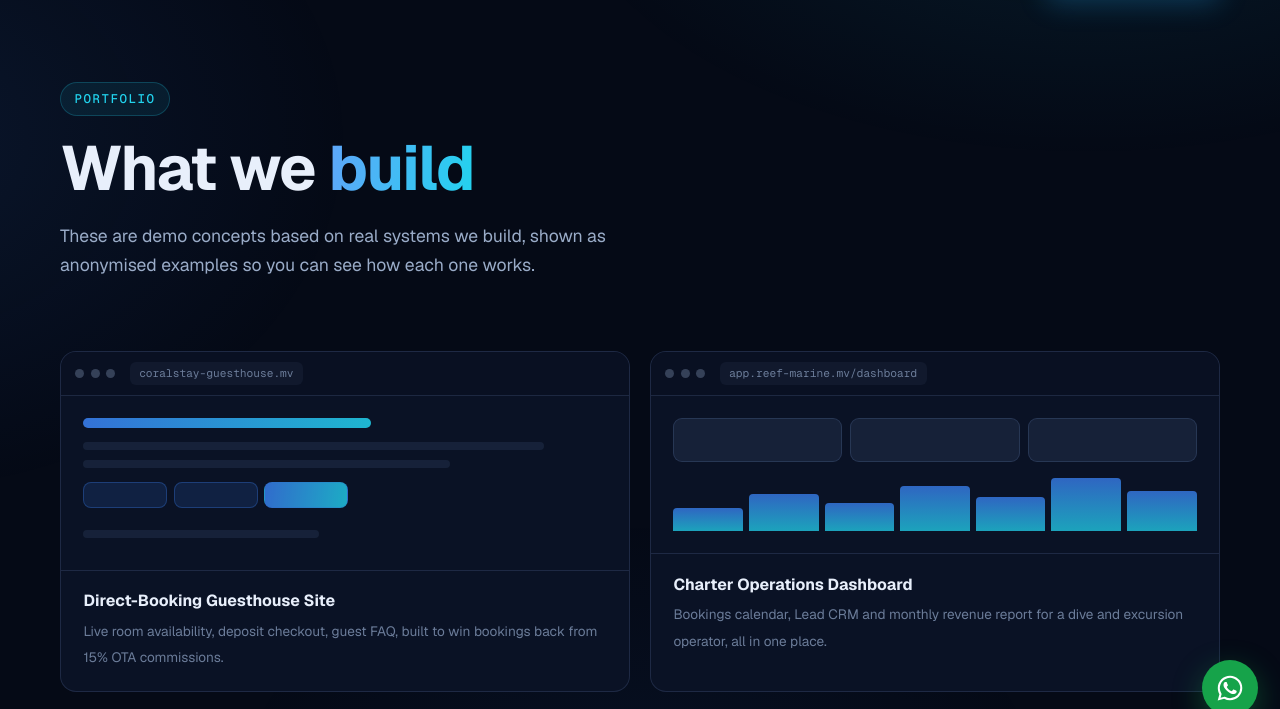
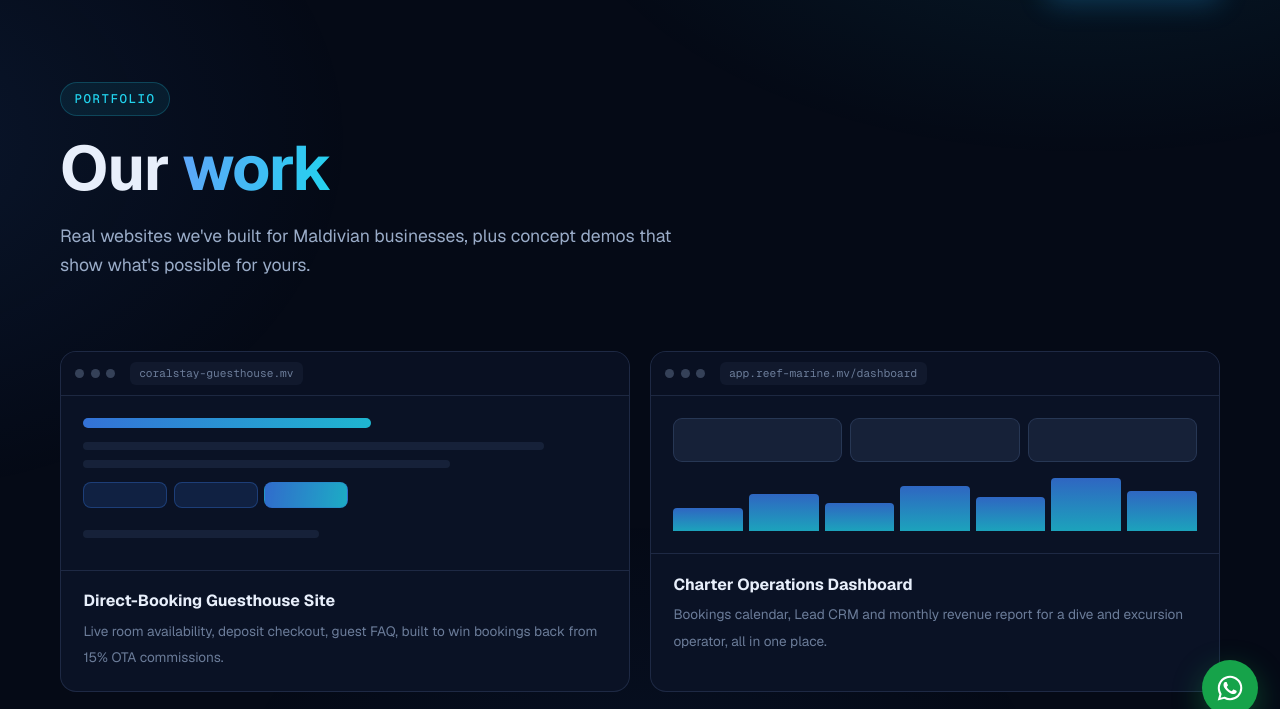
Before and after one commit to rishthaaadmin/KonolhiWeb, a website: page public/portfolio.html in a window 1280 px wide. Shown: the part 62-771 px from the top of the page. Drawn offline with nearby package versions, Linux system fonts and the light colour scheme.

Commit message:
Update portfolio.html

```diff
--- a/public/portfolio.html
+++ b/public/portfolio.html
@@ -28,8 +28,8 @@
   <section class="page-hero">
     <div class="container">
       <span class="eyebrow">Portfolio</span>
-      <h1 style="margin-top:1rem">What we <span class="grad-text">build</span></h1>
-      <p class="lede">These are demo concepts based on real systems we build, shown as anonymised examples so you can see how each one works.</p>
+      <h1 style="margin-top:1rem">Our <span class="grad-text">work</span></h1>
+      <p class="lede">Real websites we've built for Maldivian businesses, plus concept demos that show what's possible for yours.</p>
     </div>
   </section>
 
```
